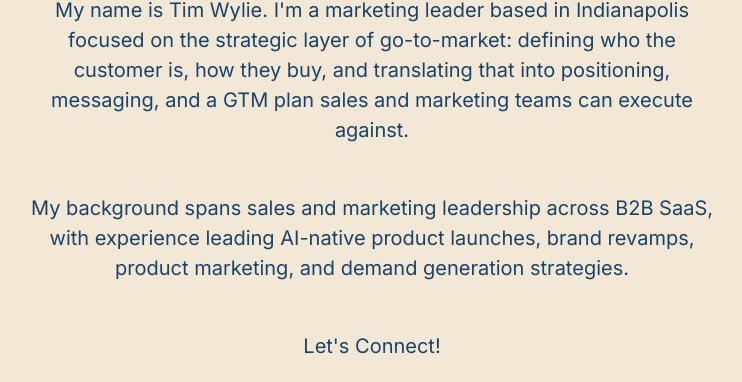
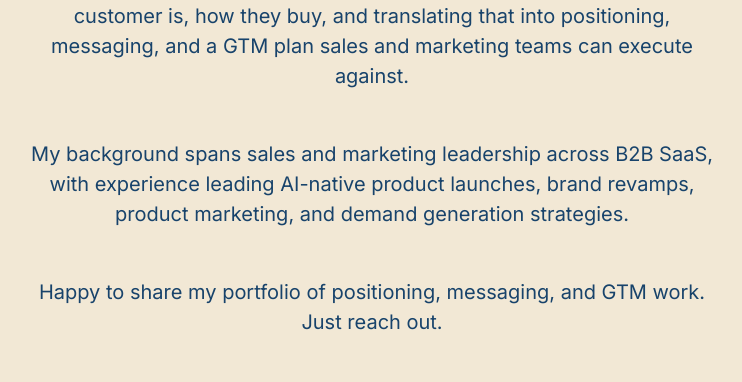
Before and after one commit to wyliehere/twylie-site, a plain HTML site: page index.html in a window 1280 px wide. Shown: the part 214-596 px from the top of the page, without its empty margins (268-1010 px from the left). Drawn offline with Linux system fonts and the light colour scheme.

Commit message:
Add portfolio invitation paragraph to index.html

```diff
--- a/index.html
+++ b/index.html
@@ -88,6 +88,7 @@
     <h1>Hello</h1>
     <p>My name is Tim Wylie. I'm a marketing leader based in Indianapolis focused on the strategic layer of go-to-market: defining who the customer is, how they buy, and translating that into positioning, messaging, and a GTM plan sales and marketing teams can execute against.</p>
     <p>My background spans sales and marketing leadership across B2B SaaS, with experience leading AI-native product launches, brand revamps, product marketing, and demand generation strategies.</p>
+    <p>Happy to share my portfolio of positioning, messaging, and GTM work. Just reach out.</p>
     <p>Let's Connect!</p>
 
 
```
